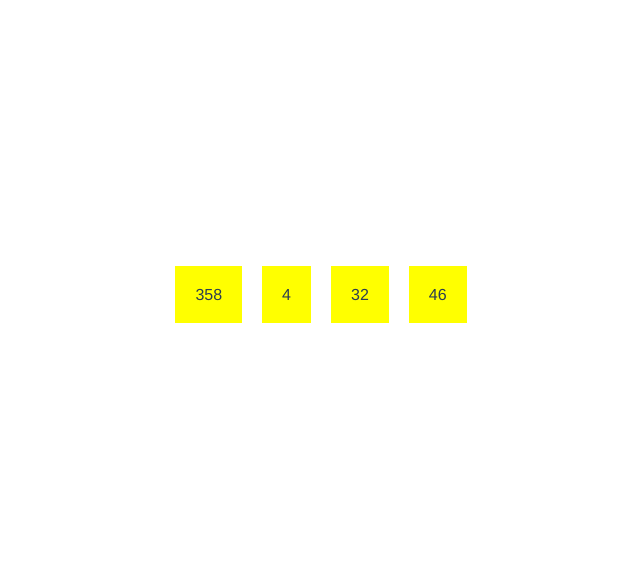
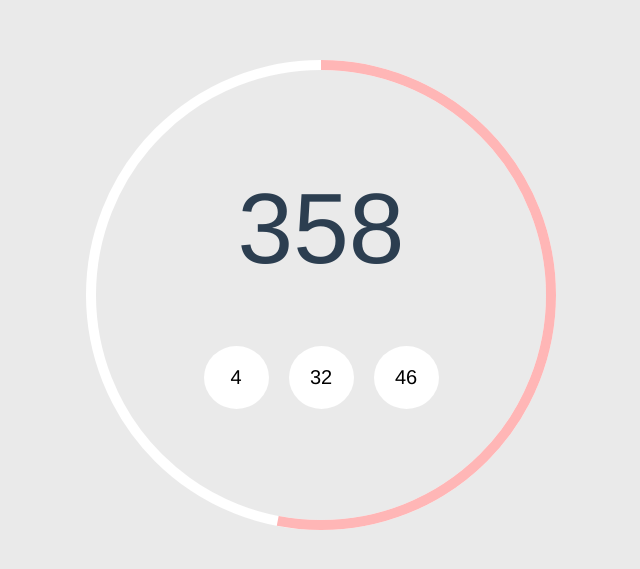
Before and after one commit to FrederikS/atimer, a Vue app: page / in a window 1280 px wide. Shown: the part 105-674 px from the top of the page, without its empty margins (319-959 px from the left). Built offline with nearby package versions, Linux system fonts and the light colour scheme.

Commit message:
added custom circle progress

```diff
--- a/src/App.vue
+++ b/src/App.vue
@@ -1,6 +1,6 @@
 <template>
   <main id="app">
-    <Countdown :end="end" />
+    <Countdown :start="start" :end="end" />
   </main>
 </template>
 
@@ -14,6 +14,10 @@ import Countdown from "./components/Countdown.vue";
   }
 })
 export default class App extends Vue {
+  get start(): Date {
+    return new Date(2019, 7, 1);
+  }
+
   get end(): Date {
     return new Date(2021, 8, 1);
   }
@@ -25,6 +29,7 @@ html,
 body {
   height: 100%;
   display: grid;
+  background-color: #eaeaea;
 }
 
 * {
--- a/src/components/Countdown.vue
+++ b/src/components/Countdown.vue
@@ -1,17 +1,29 @@
 <template>
   <div class="timer">
-    <span>{{ days }}</span>
-    <span>{{ hours }}</span>
-    <span>{{ minutes }}</span>
-    <span>{{ seconds }}</span>
+    <progress-circle :percentage="percentage" :radius="250">
+      <div class="inner">
+        <div class="days">{{ days }}</div>
+        <div class="details">
+          <span>{{ hours }}</span>
+          <span>{{ minutes }}</span>
+          <span>{{ seconds }}</span>
+        </div>
+      </div>
+    </progress-circle>
   </div>
 </template>
 
 <script lang="ts">
 import { Component, Prop, Vue } from "vue-property-decorator";
+import ProgressCircle from "./ProgressCircle.vue";
 
-@Component
+@Component({
+  components: {
+    ProgressCircle
+  }
+})
 export default class Countdown extends Vue {
+  @Prop() private start!: Date;
   @Prop() private end!: Date;
   private days = 0;
   private hours = 0;
@@ -40,13 +52,39 @@ export default class Countdown extends Vue {
   created() {
     setInterval(this.update, 1000);
   }
+
+  format(): number {
+    return this.days;
+  }
+
+  get percentage(): number {
+    const max = Math.abs(this.start.getTime() - this.end.getTime());
+    const current = Math.abs(this.start.getTime() - new Date().getTime());
+    return (current * 100) / max;
+  }
 }
 </script>
 
 <style scoped>
-.timer span {
-  background-color: yellow;
+.inner {
+  display: flex;
+  flex-direction: column;
+  justify-content: space-evenly;
+  height: 350px;
+}
+
+.days {
+  font-size: 100px;
+}
+
+.details span {
+  background-color: white;
   padding: 20px;
   margin: 10px;
+  color: black;
+  width: 25px;
+  display: inline-block;
+  font-size: 20px;
+  border-radius: 50%;
 }
 </style>
--- /dev/null
+++ b/src/components/ProgressCircle.vue
@@ -0,0 +1,78 @@
+<template>
+  <div class="pcircle">
+    <svg class="progress" :width="width" :height="width">
+      <circle
+        stroke="white"
+        :stroke-width="strokeWidth"
+        :stroke-dasharray="circumference"
+        fill="transparent"
+        :r="normalizedRadius"
+        :cx="radius"
+        :cy="radius"
+      />
+      <circle
+        stroke="white"
+        :stroke-width="strokeWidth"
+        :stroke-dasharray="circumference"
+        :stroke-dashoffset="offset"
+        fill="transparent"
+        :r="normalizedRadius"
+        :cx="radius"
+        :cy="radius"
+      />
+    </svg>
+    <div class="info">
+      <slot />
+    </div>
+  </div>
+</template>
+
+<script lang="ts">
+import { Component, Prop, Vue } from "vue-property-decorator";
+
+@Component
+export default class ProgressCircle extends Vue {
+  @Prop() private radius!: number;
+  @Prop() private percentage!: number;
+  @Prop({ default: 10 }) private strokeWidth!: number;
+
+  private normalizedRadius = this.radius - this.strokeWidth * 2;
+  private circumference = this.normalizedRadius * 2 * Math.PI;
+
+  get width(): number {
+    return this.radius * 2;
+  }
+
+  get offset(): number {
+    return this.circumference - (this.percentage / 100) * this.circumference;
+  }
+}
+</script>
+
+<style scoped>
+.progress {
+  position: absolute;
+}
+
+circle {
+  transform: rotate(-90deg);
+  transform-origin: 50% 50%;
+}
+
+.progress circle:nth-child(2) {
+  stroke: #ffb6b6;
+}
+
+.pcircle {
+  display: flex;
+  align-items: center;
+  justify-content: center;
+  vertical-align: middle;
+}
+
+.info {
+  display: flex;
+  align-items: center;
+  justify-content: center;
+}
+</style>
```
